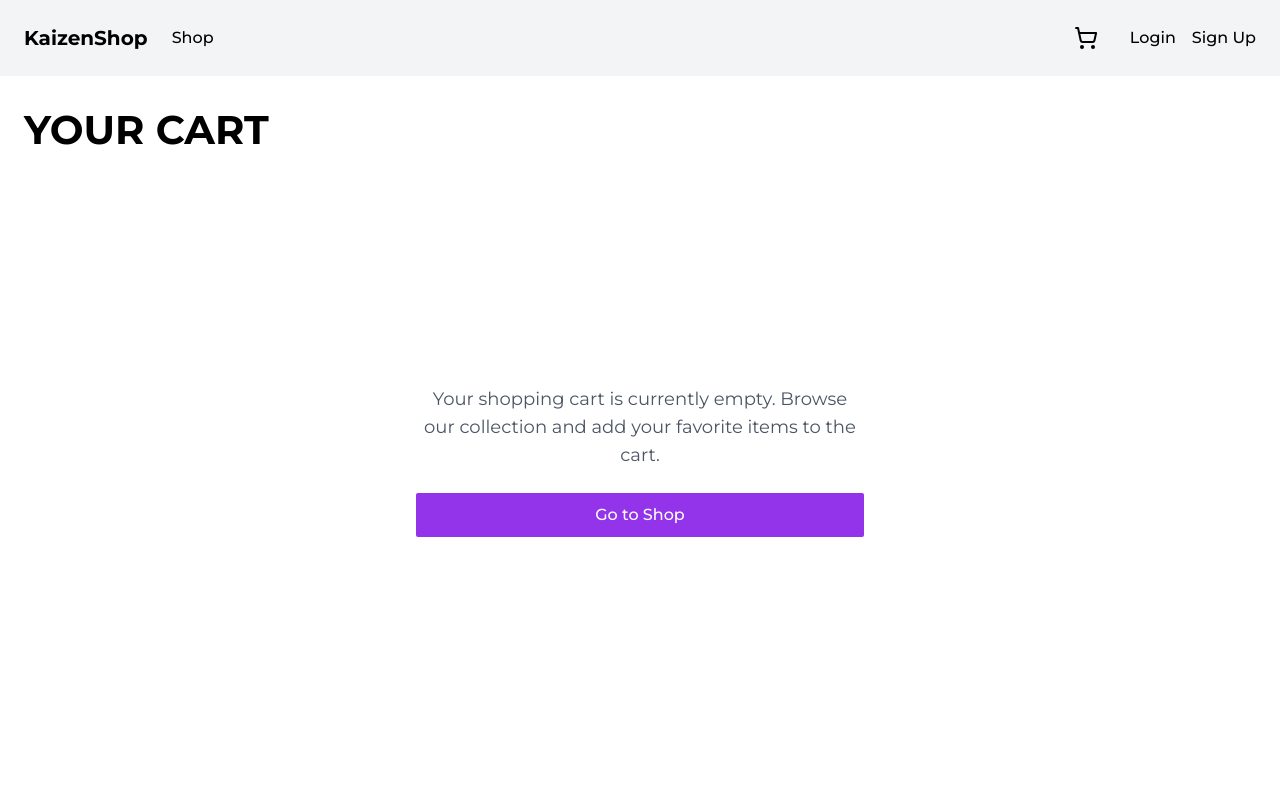
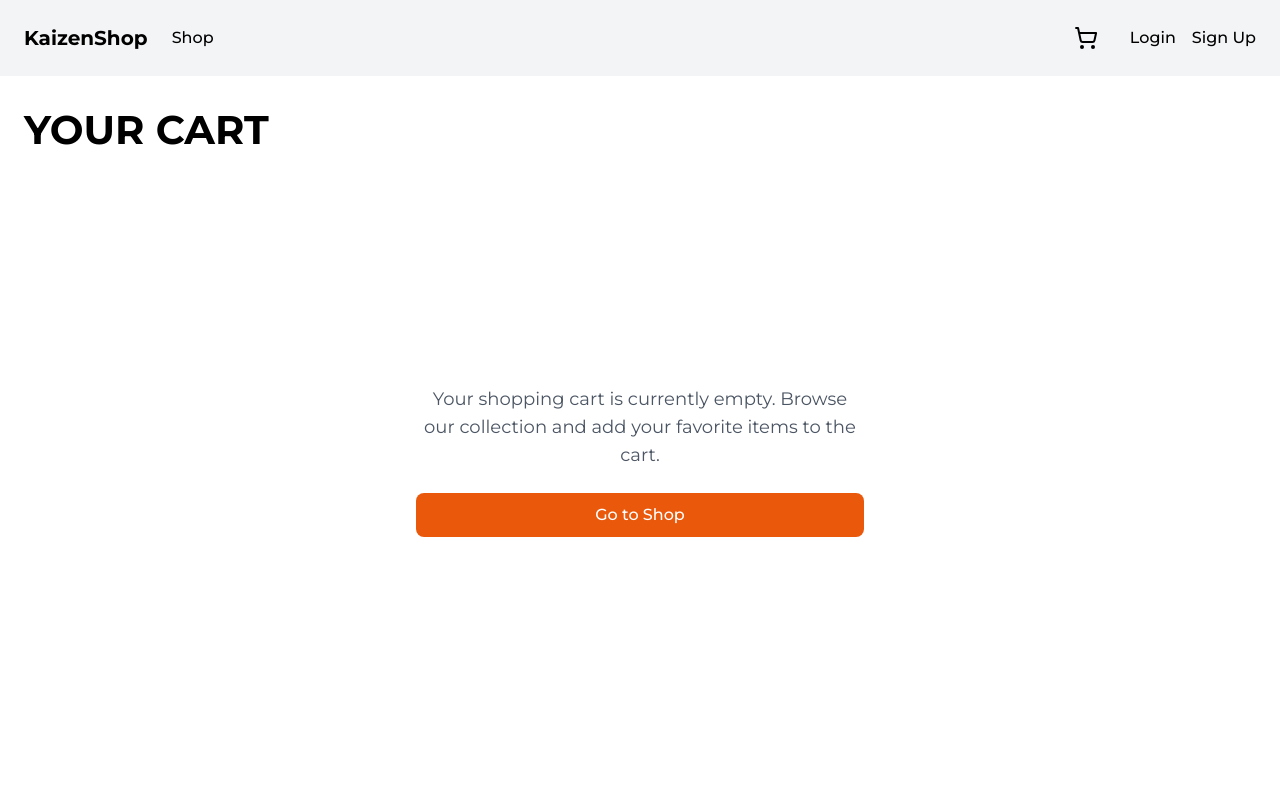
Before and after one commit to sezaru-dev/kaizenshop, a Next.js app: page /cart in a window 1280 px wide. Shown: the top 800 px of the page. Built offline with nearby package versions, Linux system fonts and the light colour scheme; a web font is replaced by a local one.

Commit message:
Fix Button background-color

```diff
--- a/src/app/cart/page.tsx
+++ b/src/app/cart/page.tsx
@@ -26,7 +26,7 @@ const CartPage = () => {
               </div>
             : <div className='text-center min-h-[calc(100vh-12.4rem)] max-w-md grid place-content-center mx-auto gap-6'>
               <p className='text-lg text-gray-600'>Your shopping cart is currently empty. Browse our collection and add your favorite items to the cart.</p>
-              <Link href='/shop' className='bg-purple-600 hover:bg-purple-500 px-6 py-2.5 text-white font-medium w-full rounded-sm'>Go to Shop</Link>
+              <Link href='/shop' className='bg-orange-600 hover:bg-orange-500 px-6 py-2.5 text-white font-medium w-full rounded-lg'>Go to Shop</Link>
               </div>
           }
         </div>
```
